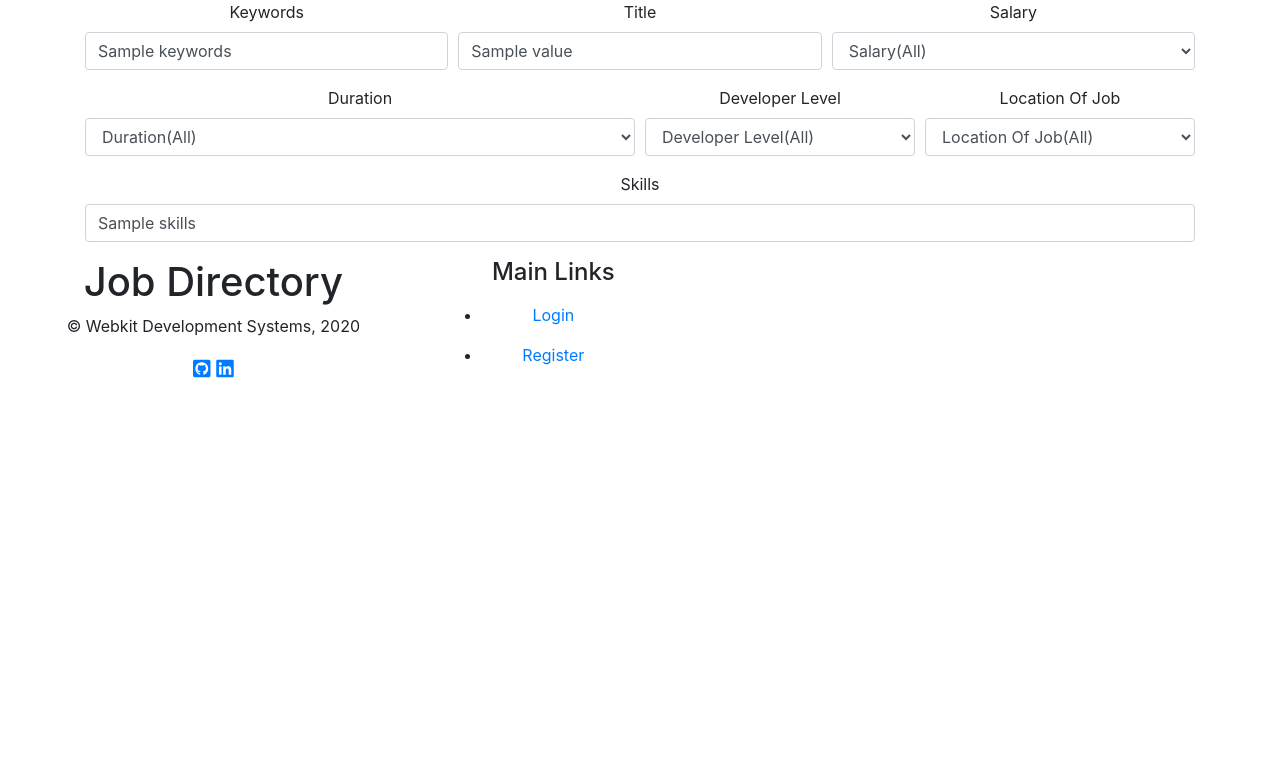
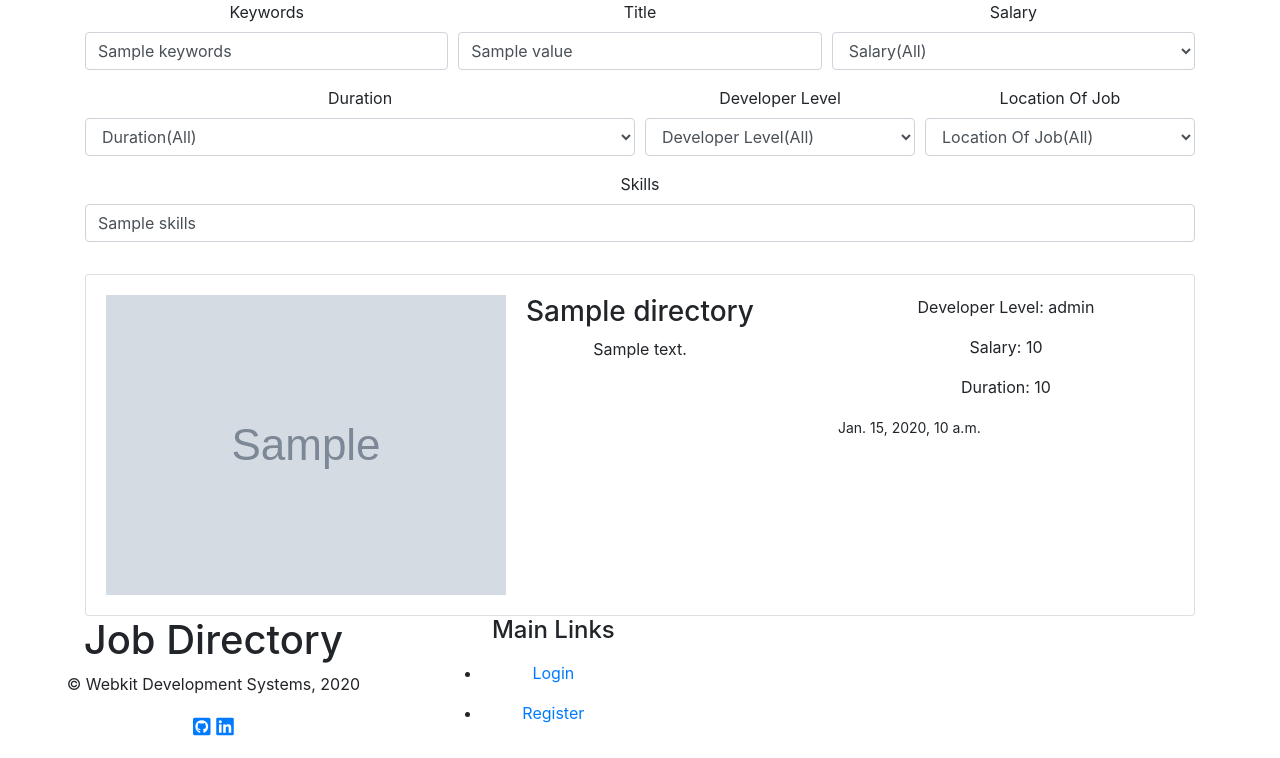
Before and after one commit to stradtkt/Django-JobDirectory, a Django app: template templates/directory/search.html in a window 1280 px wide. Shown: the part 56-814 px from the top of the page. Before the commit the page ends 434 px from the top, so only its background shows below. Run offline with Django 3.2, Linux system fonts and the light colour scheme; tables that the repository leaves empty hold one stand-in row (values such as "Sample post"); the template is opened without the code that fills it: values that come from a table or form of the project are taken from there, most other values are stand-ins (such as "Sample title", 1, 10 or a date in 2020); grey boxes marked "Sample" are stand-in pictures; some libraries are stand-ins or nearby versions.

Commit message:
Added more to the search page

```diff
--- a/templates/directory/search.html
+++ b/templates/directory/search.html
@@ -70,4 +70,36 @@
         </div>
     </section>
 
+    <section>
+        <div class="container">
+            <div class="row">
+                <div class="col-12">
+                    {% if directories %}
+                        {% for d in directories %}
+                            <div class="card mt-3">
+                                <div class="card-body">
+                                    <div class="row">
+                                        <div class="col-md-4">
+                                            <img src="{{ d.logo }}" alt="{{ d.title }}">
+                                        </div>
+                                        <div class="col-md-4 text-center">
+                                            <h3>{{ d.title }}</h3>
+                                            <p class="text-sm-center">{{ d.description }}</p>
+                                        </div>
+                                        <div class="col-md-4">
+                                             <p class="text-sm-center">Developer Level: {{ d.developer_level }}</p>
+                                             <p class="text-sm-center">Salary: {{ d.salary }}</p>
+                                             <p class="text-sm-center">Duration: {{ d.duration }}</p>
+                                             <p><small>{{ d.created }}</small></p>
+                                        </div>
+                                    </div>
+                                </div>
+                            </div>
+                        {% endfor %}
+                    {% endif %}
+                </div>
+            </div>
+        </div>
+    </section>
+
 {% endblock %}
```
